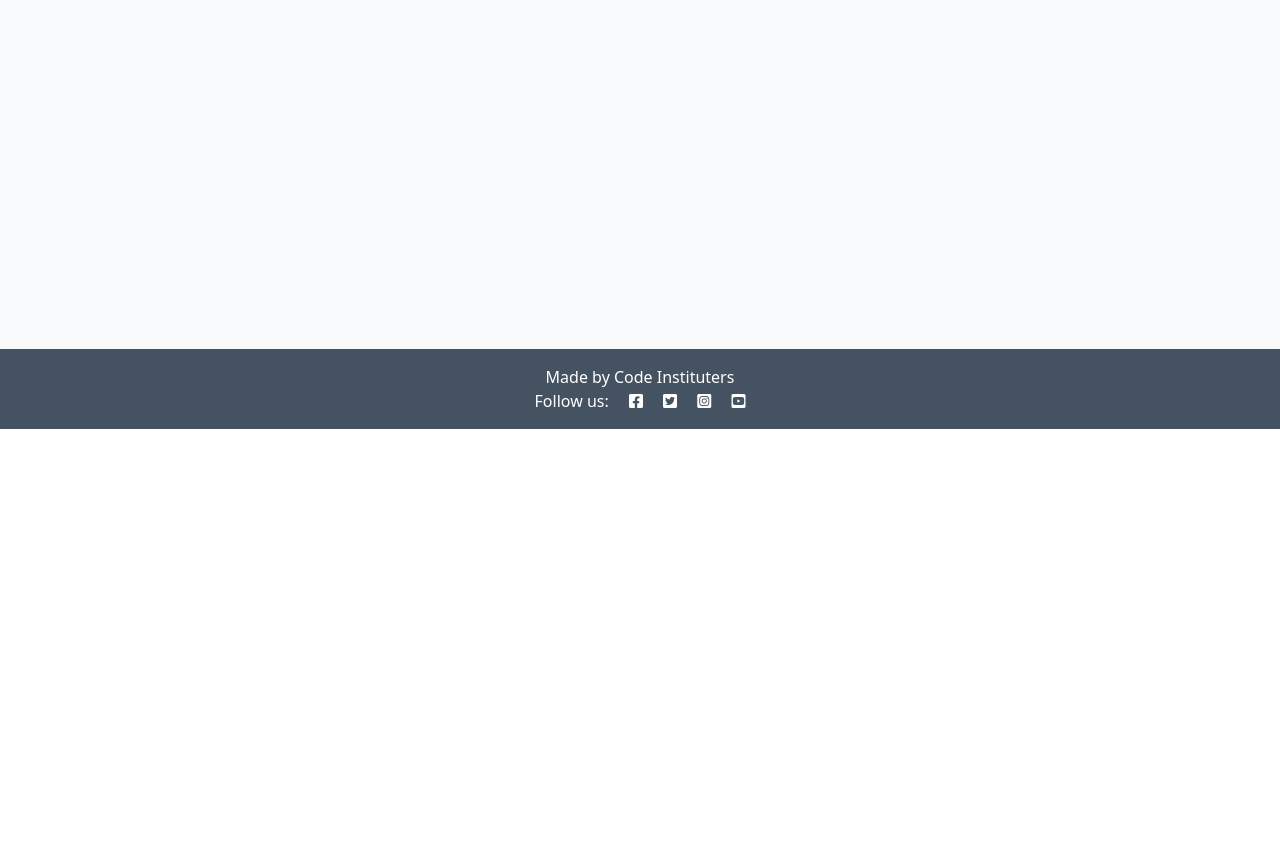
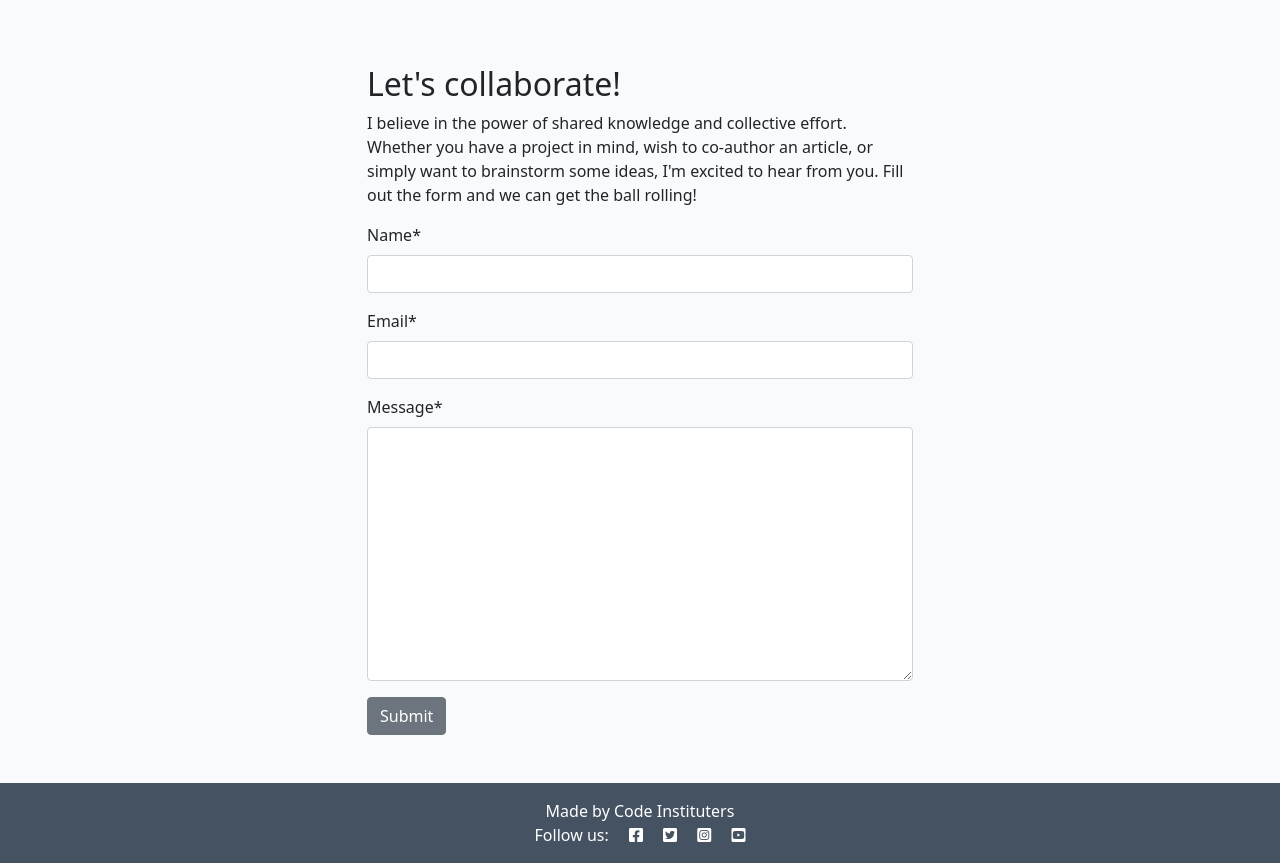
Before and after one commit to JoWolfarth/codestar_blog, a Django app: page /about/ in a window 1280 px wide. Shown: the part 371-1234 px from the top of the page. Before the commit the page ends 800 px from the top, so only its background shows below. Run offline with Django 4.2, Linux system fonts and the light colour scheme; tables that the repository leaves empty hold one stand-in row (values such as "Sample post"); parts of the project's set-up code (start-up, migrations or seed data) failed here and were passed over; some libraries are stand-ins or nearby versions.

Commit message:
Add CollaborateRequest model, form, and admin integration; update about page with collaboration form

```diff
--- /dev/null
+++ b/about/forms.py
@@ -0,0 +1,8 @@
+from .models import CollaborateRequest
+from django import forms
+
+
+class CollaborateForm(forms.ModelForm):
+    class Meta:
+        model = CollaborateRequest
+        fields = ("name", "email", "message")
--- a/about/models.py
+++ b/about/models.py
@@ -10,3 +10,12 @@ class About(models.Model):
 
     def __str__(self):
         return self.title
+
+class CollaborateRequest(models.Model):
+    name = models.CharField(max_length=200)
+    email = models.EmailField()
+    message = models.TextField()
+    read = models.BooleanField(default=False)
+
+    def __str__(self):
+        return f"Collaboration request from {self.name}"
--- a/about/templates/about/about.html
+++ b/about/templates/about/about.html
@@ -1,20 +1,42 @@
-{% extends 'base.html' %} {% block content %} {% load static %}
+{% extends 'base.html' %}
+{% load static %}
+{% load crispy_forms_tags %}
+
+{% block content %}
 <div class="container mt-5">
     <div class="row">
-        <div class="col-4 text-center">
-            <img src="{% static 'images/nobody.jpg' %}" width="75%" />
+        <div class="col-12 col-md-4 text-center">
+            <img src="{% static 'images/nobody.jpg' %}" width="75%">
         </div>
-        <div class="col-8">
-            <!-- Title goes between these h2 tags -->
+        <div class="col-12 col-md-8">
             <h2>{{ about.title }}</h2>
-            <!-- Content goes directly underneath this -->
-            {{ about.content | safe}}
+            {{ about.content | safe }}
         </div>
     </div>
     <div class="row">
         <div class="col text-right">
-            <!-- Updated on field goes in here -->
-            <p class="text-end"><em>Updated on: {{ about.updated_on }} </em></p>
+          <!-- Updated on field goes in here -->
+
+          <p class="text-end"><em>Updated on: {{ about.updated_on }}</em></p>
+        </div>
+    </div>
+    <div class="row justify-content-center">
+        <div class="col-12 col-md-6 my-5">
+            <h2>Let's collaborate!</h2>
+            <p>I believe in the power of shared knowledge and collective effort.
+                Whether you have a project in mind, wish to co-author
+                an article, or simply want to brainstorm some ideas,
+                I'm excited to hear from you. Fill out the form
+                and we can get the ball rolling!</p>
+
+            <!-- add your form here. Your submit button should
+                                have the classes of btn, btn-secondary -->
+            <form method="post">
+        {{ collaborate_form | crispy }}
+        {% csrf_token %}
+        <button class="btn btn-secondary"
+          type="submit">Submit</button>
+      </form>
         </div>
     </div>
 </div>
--- a/about/views.py
+++ b/about/views.py
@@ -1,9 +1,17 @@
 from django.shortcuts import render
 from .models import About
-
-# Create your views here.
-def about_me(request):
-    about = About.objects.all().order_by("-updated_on").first()
+from .forms import CollaborateForm
 
 
-    return render(request, "about/about.html", {"about": "about"},)
+def about_me(request):
+    about = About.objects.all().order_by('-updated_on').first()
+    collaborate_form = CollaborateForm()
+
+    return render(
+        request,
+        "about/about.html",
+        {
+            "about": about,
+            "collaborate_form": collaborate_form
+        },
+    )
--- a/blog/forms.py
+++ b/blog/forms.py
@@ -1,5 +1,6 @@
 from .models import Comment
 from django import forms
+
 
 
 class CommentForm(forms.ModelForm):
--- a/blog/views.py
+++ b/blog/views.py
@@ -31,9 +31,11 @@ def post_detail(request, slug):
     comments = post.comments.all().order_by("-created_on")
     comment_count = post.comments.filter(approved=True).count()
     if request.method == "POST":
+        print("Received a POST request")
         comment_form = CommentForm(data=request.POST)
         if comment_form.is_valid():
             comment = comment_form.save(commit=False)
+            print("About to render template")
             comment.author = request.user
             comment.post = post
             comment.save()
```
Also changed, not shown: about/admin.py (+13 -3 lines), about/migrations/0002_collaboraterequest.py (added).
